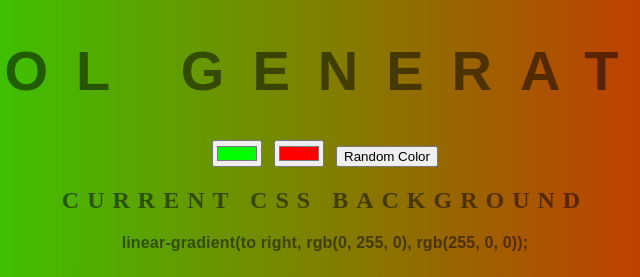
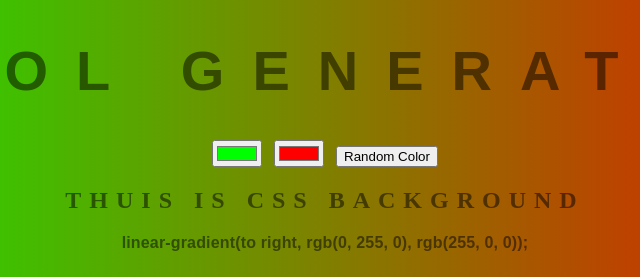
Before and after one commit to coachlivinglegend/usingGit, a plain HTML site: page index.html in a window 1280 px wide. Shown: the top 277 px of the page, 315-955 px from the left. Drawn offline with nearby package versions, Linux system fonts and the light colour scheme.

Commit message:
changed text

```diff
--- a/index.html
+++ b/index.html
@@ -9,7 +9,7 @@
 	<input class="color1" type="color" name="color1" value="#00ff00">
 	<input class="color2" type="color" name="color2" value="#ff0000">
 	<button>Random Color</button>
-	<h2>Current CSS Background</h2>
+	<h2>Thuis is CSS Background</h2>
 	<h3></h3>
 	<script type="text/javascript" src="https://cdnjs.cloudflare.com/ajax/libs/randomcolor/0.5.2/randomColor.js"></script>
 	<script type="text/javascript" src="script.js"></script>
```
